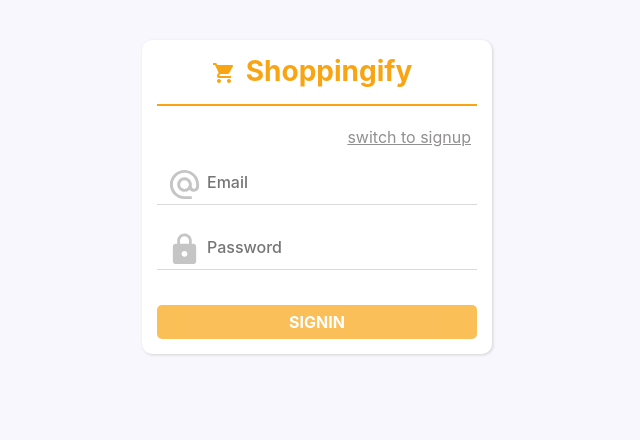
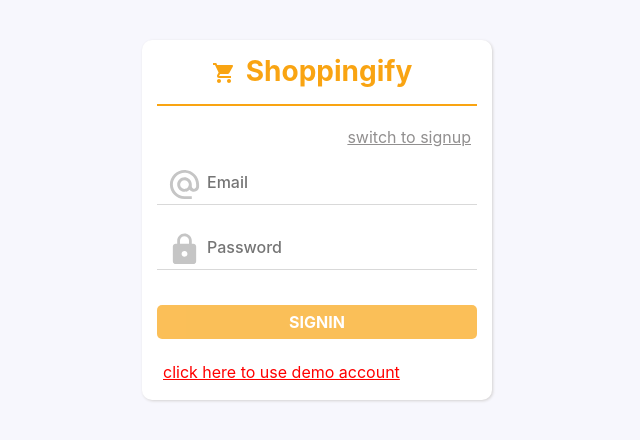
Before and after one commit to Nikita628/shoppingify, a React (Create React App) app in the folder shoppingify-react-app/: page /auth in a window 1280 px wide. Shown: the top 440 px of the page, without its empty margins (323-963 px from the left). Built offline with nearby package versions, Linux system fonts and the light colour scheme.

Commit message:
demo login

```diff
--- a/shoppingify-react-app/src/components/auth/Auth/Auth.module.css
+++ b/shoppingify-react-app/src/components/auth/Auth/Auth.module.css
@@ -85,3 +85,11 @@
     font-size: small;
     margin: 10px 0 0 0;
 }
+
+.demoAcc {
+    background: none;
+    border: none;
+    text-decoration: underline;
+    color: red;
+    margin-top: 20px;
+}
--- a/shoppingify-react-app/src/components/auth/Auth/Auth.tsx
+++ b/shoppingify-react-app/src/components/auth/Auth/Auth.tsx
@@ -42,6 +42,17 @@ export const Auth = () => {
                     setError(err);
                 });
         }
+    };
+
+    const useDemoAccount = (): void => {
+        authApiClient.signin("name@name.com", "password")
+            .then((res) => {
+                authService.setAuthIntoLocalStorage(res.data);
+                dispatch({ type: actionTypes.signinSuccess, payload: res.data });
+            }).catch((err) => {
+                setIsLoading(false);
+                setError(err.response.data.error.message);
+            });
     };
 
     return (
@@ -92,6 +103,10 @@ export const Auth = () => {
 
             </form>
 
+            <button className={css.demoAcc} onClick={useDemoAccount}>
+                click here to use demo account
+            </button>
+
             {error && <p className={css.error}>{error}</p>}
         </div>
     );
--- a/shoppingify-react-app/src/components/common/Sidemenu/Sidemenu.module.css
+++ b/shoppingify-react-app/src/components/common/Sidemenu/Sidemenu.module.css
@@ -5,6 +5,7 @@
     width: 90px;
     position: fixed;
     height: 100%;
+    border-right: 1px solid #eaeaea;
 }
 
 .top, .middle, .bottom {
--- a/shoppingify-react-app/src/components/list/ListDetails/ListDetails.module.css
+++ b/shoppingify-react-app/src/components/list/ListDetails/ListDetails.module.css
@@ -30,7 +30,7 @@
     background: white;
     padding: 15px 10px 15px 10px;
     font-weight: 600;
-    font-size: 14px;
+    font-size: 16px;
     border-radius: 20px;
     box-shadow: 1px 1px 3px lightgray;
     margin: 10px 15px 0 0;
--- a/shoppingify-react-app/src/store/list.ts
+++ b/shoppingify-react-app/src/store/list.ts
@@ -171,7 +171,7 @@ const configureStore = () => {
             };
         },
         [actionTypes.addListToLists]: (state: IAppState, action: IAction<List>): IAppState => {
-            let lists = [...state.list.lists, action.payload];
+            let lists = [action.payload, ...state.list.lists];
 
             return {
                 list: {
```
Also changed, not shown: 1 other file (tests, documents, lock files or other folders).
